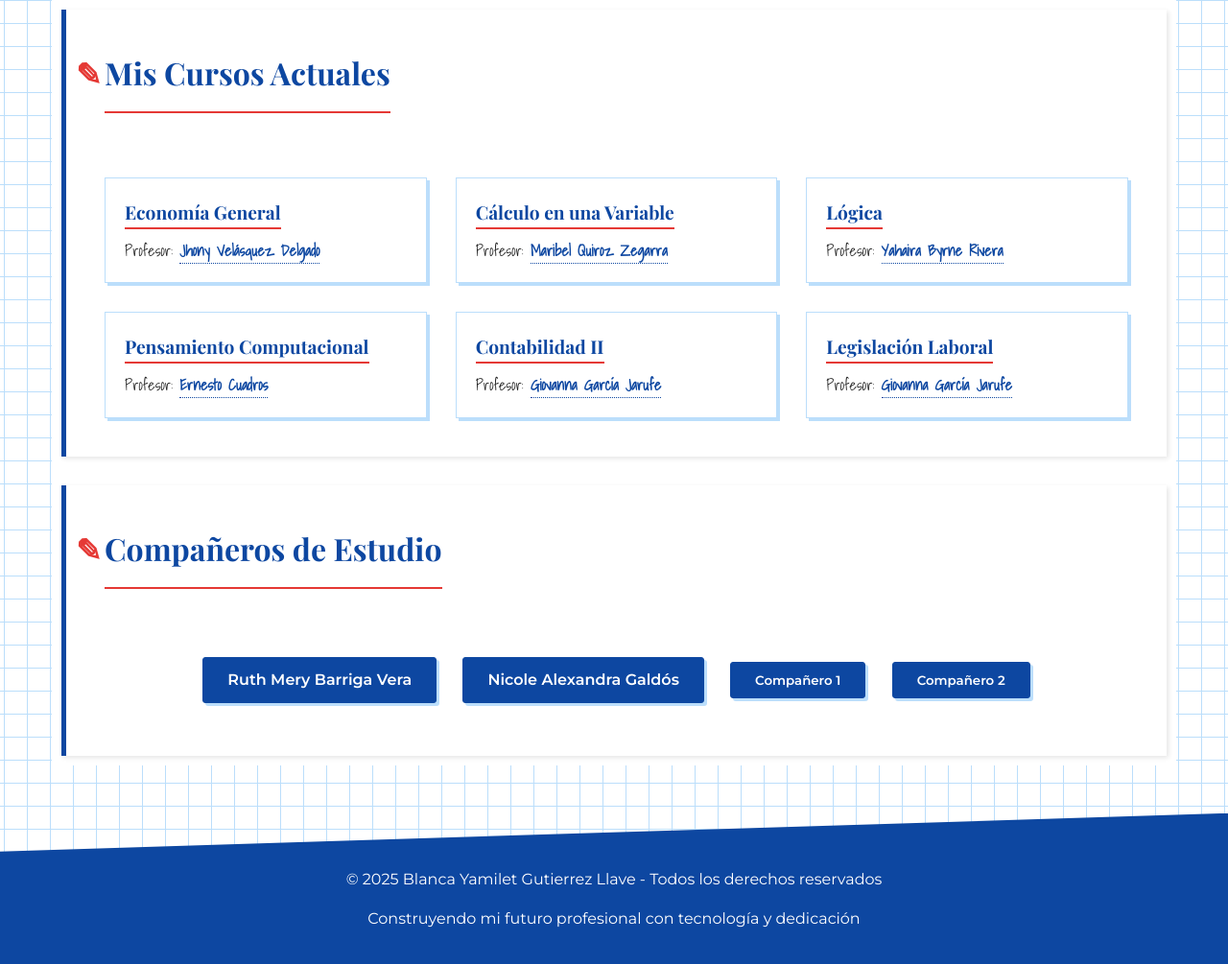
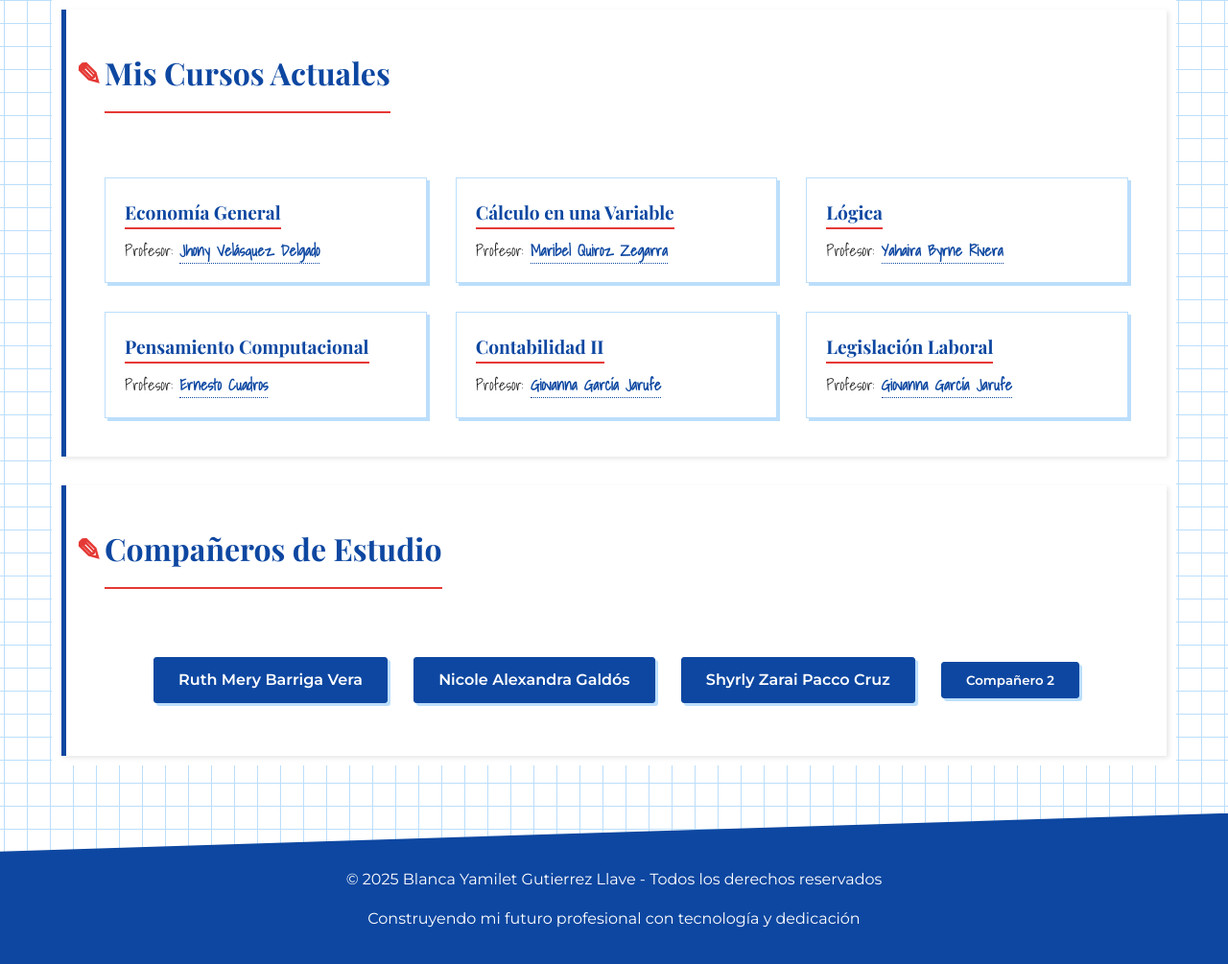
Before and after one commit to blancaYamilet1/Blanca-Yamilet-Gutierrez-Llave, a plain HTML site: page index.html in a window 1280 px wide. Shown: the part 1359-2364 px from the top of the page at 96% size. Drawn offline with nearby package versions, Linux system fonts and the light colour scheme.

Commit message:
Update index.html

```diff
--- a/index.html
+++ b/index.html
@@ -406,7 +406,7 @@
             <div class="btn-container">
                 <a href="https://ruthmerybg.github.io/RuthMeryBarrigaVera/" target="_blank" class="btn">Ruth Mery Barriga Vera</a>
                 <a href="https://nicolegaldos.neocities.org" target="_blank" class="btn">Nicole Alexandra Galdós</a>
-                <button class="btn">Compañero 1</button>
+                <a href="https://shyrlyzarai1.github.io/Shyrly-Zarai-Pacco-Cruz/" target="_blank" class="btn">Shyrly Zarai Pacco Cruz</a>
                 <button class="btn">Compañero 2</button>
             </div>
         </section>
```
